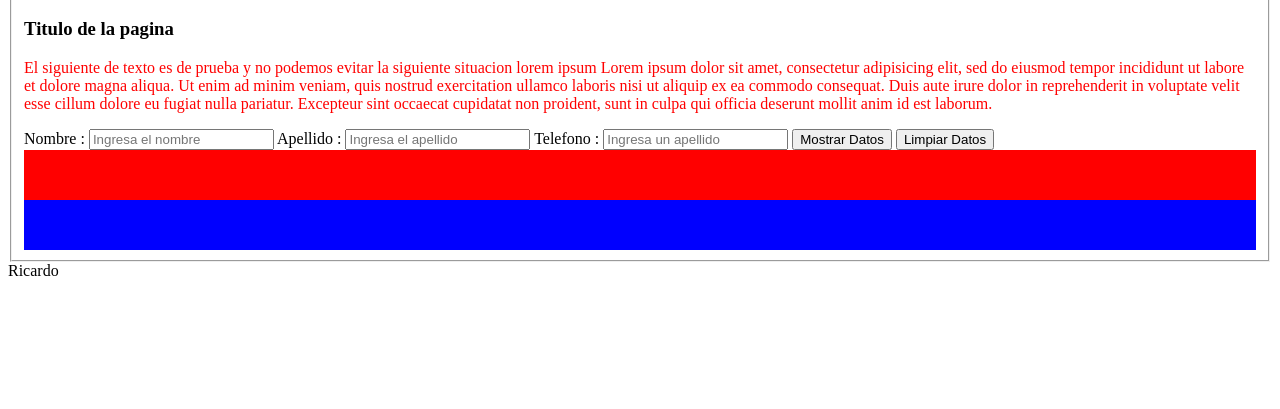
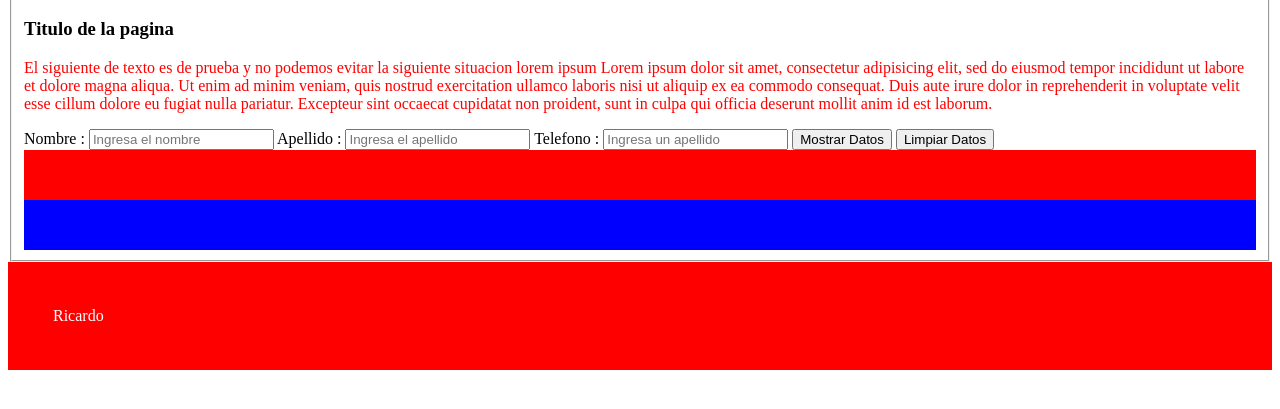
Before and after one commit to renato-ricardo/master, a plain HTML site: page index.html in a window 1280 px wide. Shown: the part 163-572 px from the top of the page. Drawn offline with Linux system fonts and the light colour scheme.

Commit message:
Color de footer

```diff
--- a/index.html
+++ b/index.html
@@ -41,7 +41,7 @@
 
 	</fieldset>
 
-	<footer>Ricardo</footer>
+	<footer style="background: red; padding: 45px; color: white;">Ricardo</footer>
 
 </body>
 </html>
```
